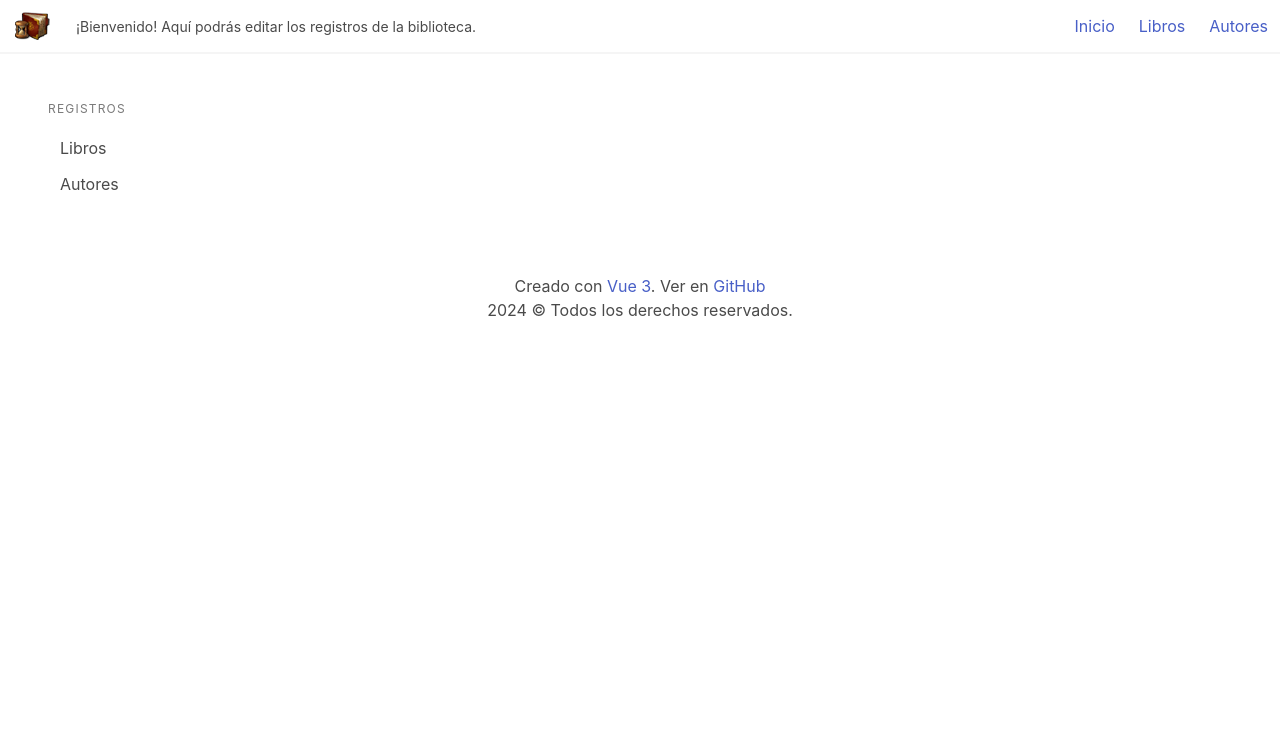
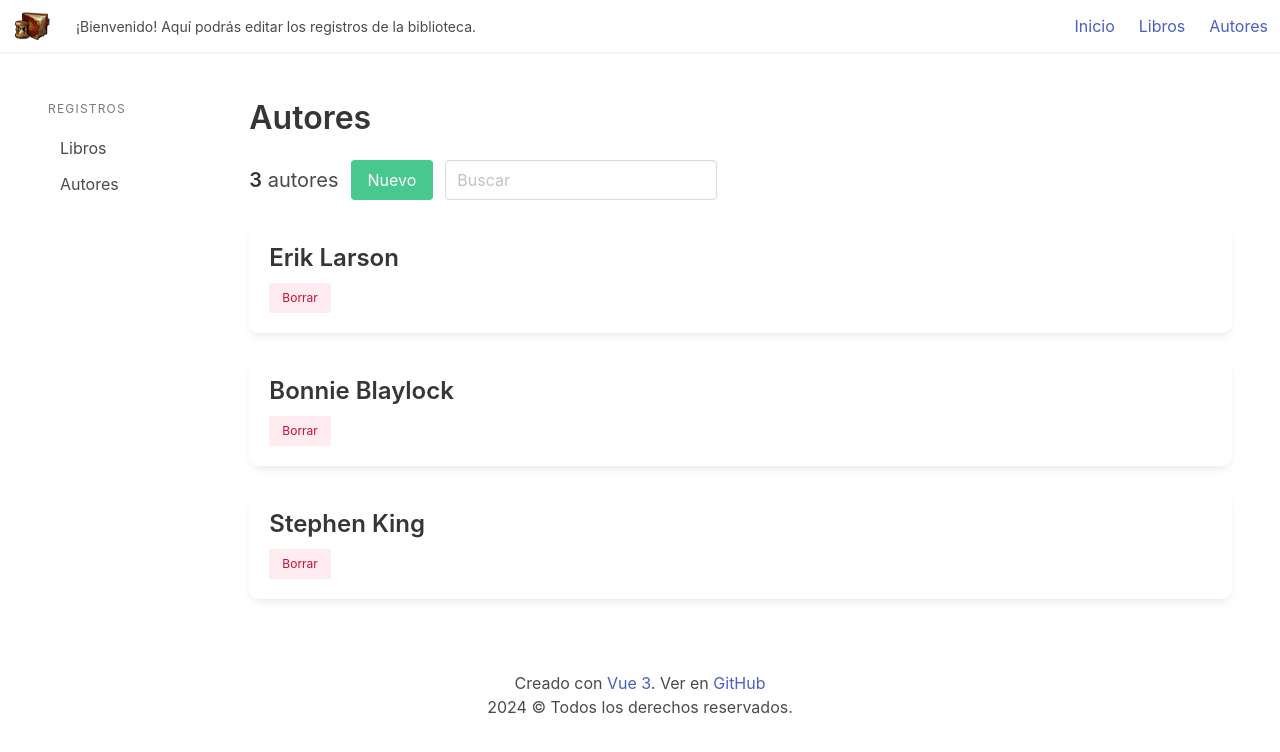
Before and after one commit to qmacias/vuejs-bookstore-frontend, a Vue app in the folder app/: page /authors in a window 1280 px wide. Shown: the top 752 px of the page. Built offline with nearby package versions, Linux system fonts and the light colour scheme.

Commit message:
Add New Componentes And Update Authors View

```diff
--- a/app/package.json
+++ b/app/package.json
@@ -10,6 +10,7 @@
   },
   "dependencies": {
     "pinia": "^2.1.7",
+    "uuid": "^10.0.0",
     "vue": "^3.4.21",
     "vue-router": "^4.3.0"
   },
--- a/app/src/App.vue
+++ b/app/src/App.vue
@@ -19,5 +19,8 @@ watchEffect(() => {
 </template>
 
 <style>
-
+.box {
+  border-radius: 10px;
+  box-shadow: 0 5px 10px -3px rgba(0,0,0,0.1);
+}
 </style>
--- /dev/null
+++ b/app/src/components/authors/AuthorCard.vue
@@ -0,0 +1,37 @@
+<script>
+export default {
+  name: "AuthorCard",
+  props: {
+    author: {
+      type: Object,
+      required: true,
+    },
+  },
+  emits: ['delete-author'],
+  methods: {
+    deleteAuthor() {
+      this.$emit('delete-author', this.author)
+    },
+  },
+};
+</script>
+
+<template>
+  <article class="box">
+    <div class="media">
+      <div class="media-content">
+        <p class="title is-4 is-spaced mb-3">
+          {{ author.name }}
+        </p>
+
+        <div>
+          <button class="button is-small is-danger is-light" @click="deleteAuthor">Borrar</button>
+        </div>
+      </div>
+    </div>
+  </article>
+</template>
+
+<style scoped>
+
+</style>
--- /dev/null
+++ b/app/src/components/authors/NewAuthorForm.vue
@@ -0,0 +1,42 @@
+<script>
+import { v4 as uuidv4 } from 'uuid';
+
+export default {
+  name: "NewBookForm",
+  emits: ['add-new-author', 'cancel-new-author'],
+  data: () => ({
+    newAuthor: {
+      id: uuidv4(),
+      name: '',
+    },
+  }),
+};
+</script>
+
+<template>
+  <form @submit.prevent>
+    <div class="field">
+      <div class="field">
+        <label for="name" class="label">Nombre</label>
+
+        <div class="control">
+          <input class="input is-large" required
+                 type="text" placeholder="John Doe" v-model="newAuthor.name">
+        </div>
+      </div>
+
+      <div class="field">
+        <div class="buttons">
+          <button class="button is-success"
+                  @click="$emit('add-new-author', newAuthor)">Guardar</button>
+
+          <button class="button is-light" @click="$emit('cancel-new-author')">Cancelar</button>
+        </div>
+      </div>
+    </div>
+  </form>
+</template>
+
+<style scoped>
+
+</style>
--- a/app/src/views/AuthorsPage.vue
+++ b/app/src/views/AuthorsPage.vue
@@ -1,9 +1,69 @@
 <script>
-import SideMenu from "@/components/SideMenu.vue";
+import { useAuthorStore, useBookStore } from '@/stores';
+
+import AuthorCard from "@/components/authors/AuthorCard.vue";
+import NewAuthorForm from "@/components/authors/NewAuthorForm.vue";
+import SideMenu from '@/components/SideMenu.vue';
 
 export default {
   name: "AuthorsPage",
-  components: { SideMenu },
+  components: {
+    AuthorCard,
+    NewAuthorForm,
+    SideMenu,
+  },
+  setup() {
+    const authorStore = useAuthorStore();
+    const bookStore = useBookStore();
+
+    return { authorStore, bookStore };
+  },
+  data: () => ({
+    filterText: '',
+    showNewForm: false,
+  }),
+  computed: {
+    filteredAuthorList() {
+      return this.authorStore.list.filter((author) => {
+        if (author.name) {
+          return author.name.toLowerCase().includes(this.filterText.toLowerCase());
+        } else {
+          return this.authorStore.list;
+        }
+      })
+    },
+    numberOfAuthors() {
+      return this.filteredAuthorList.length;
+    },
+  },
+  methods: {
+    addAuthor(payload) {
+      this.authorStore.addAuthor(payload);
+
+      this.hideForm();
+    },
+    deleteAuthor(payload) {
+      for (const book of this.bookStore.list) {
+        if (book.authorId === payload.id) {
+          // Aquí tengo que eliminar libro con book.id
+          // Aquí tengo que eliminar imagen con book.imageId
+          // Para esto hay que usar la api de backend con Cloudinary
+        }
+      }
+
+      this.authorStore.deleteAuthor(payload.id);
+    },
+    hideForm() {
+      this.showNewForm = false;
+    },
+  },
+  mounted() {
+    const route = this.$route;
+
+    if (route.query.new) {
+      this.showNewForm = true;
+    }
+  },
 };
 </script>
 
@@ -12,6 +72,37 @@ export default {
     <section class="section">
       <div class="columns">
         <SideMenu />
+
+        <div class="column">
+          <h1 class="title">Autores</h1>
+
+          <nav v-if="!showNewForm" class="level">
+            <div class="level-left">
+              <div class="level-item">
+                <p class="subtitle is-5">
+                  <strong>{{ numberOfAuthors }}</strong> autores
+                </p>
+              </div>
+
+              <p class="level-item">
+                <button class="button is-success"
+                        @click="showNewForm = true">Nuevo</button>
+              </p>
+
+              <p class="control">
+                <input class="input" type="text" placeholder="Buscar" v-model="filterText">
+              </p>
+            </div>
+          </nav>
+
+          <NewAuthorForm v-if="showNewForm" @add-new-author="addAuthor" @cancel-new-author="hideForm" />
+
+          <div v-else class="columns is-multiline">
+            <div class="column is-full" v-for="item in filteredAuthorList" :key="`item-${item}`">
+              <AuthorCard :author="item" @delete-author="deleteAuthor" />
+            </div>
+          </div>
+        </div>
       </div>
     </section>
   </main>
```
Also changed, not shown: 1 other file (tests, documents, lock files or other folders).
